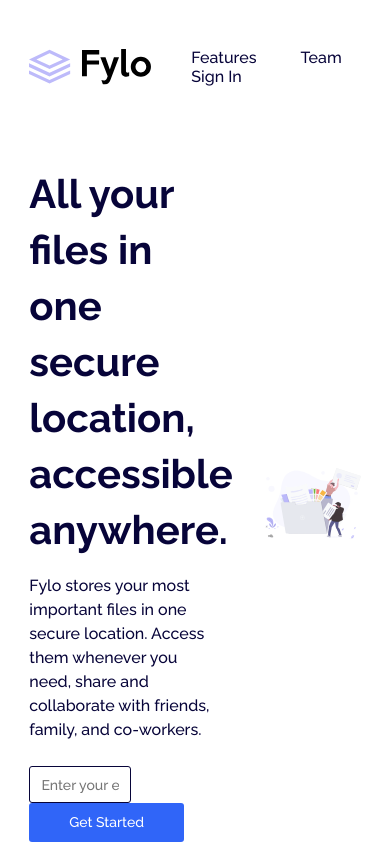
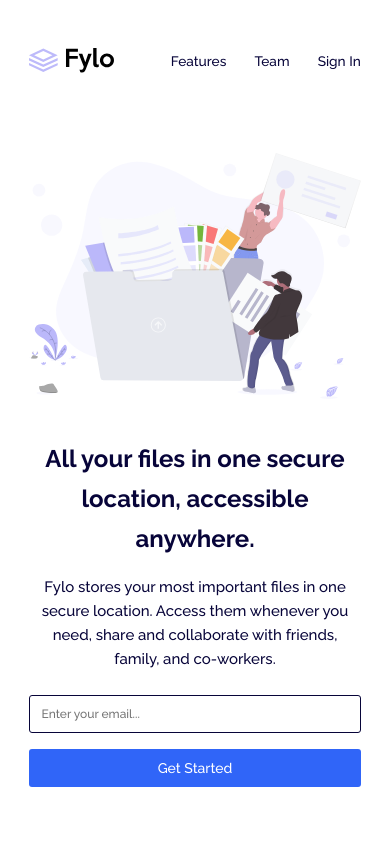
Before and after one commit to mahmud035/fylo-landing-page-frontEndMentor, a plain HTML site: page index.html in a window 390 px wide. Drawn offline with Linux system fonts and the light colour scheme.

Commit message:
added media query to header for mobile devices

```diff
--- a/css/media-query.css
+++ b/css/media-query.css
@@ -0,0 +1,40 @@
+@media (max-width: 576px) {
+  /* Header */
+  /* Navbar */
+  nav .logo {
+    max-width: 85px;
+  }
+
+  nav .navbar-menu a {
+    padding-left: 1.5rem;
+    font-size: 13.67px;
+  }
+
+  /* Showcase */
+  .showcase-content {
+    flex-direction: column-reverse;
+    gap: 2.5rem;
+    text-align: center;
+  }
+
+  .showcase-info h1 {
+    font-size: 1.5rem;
+    line-height: 2.5rem;
+  }
+
+  .showcase-info p {
+    font-size: 15px;
+    width: 100%;
+  }
+
+  .showcase-info form input[type='email'] {
+    width: 100%;
+    padding: 0.7rem 0.7rem;
+    margin-bottom: 1rem;
+    font-size: 12px;
+  }
+
+  .main-btn {
+    width: 100%;
+  }
+}
--- a/css/style.css
+++ b/css/style.css
@@ -117,6 +117,10 @@
   color: var(--very-dark-blue);
 }
 
+nav .navbar-menu a:first-child {
+  padding-left: 0;
+}
+
 .showcase-content {
   display: flex;
   justify-content: space-between;
```
